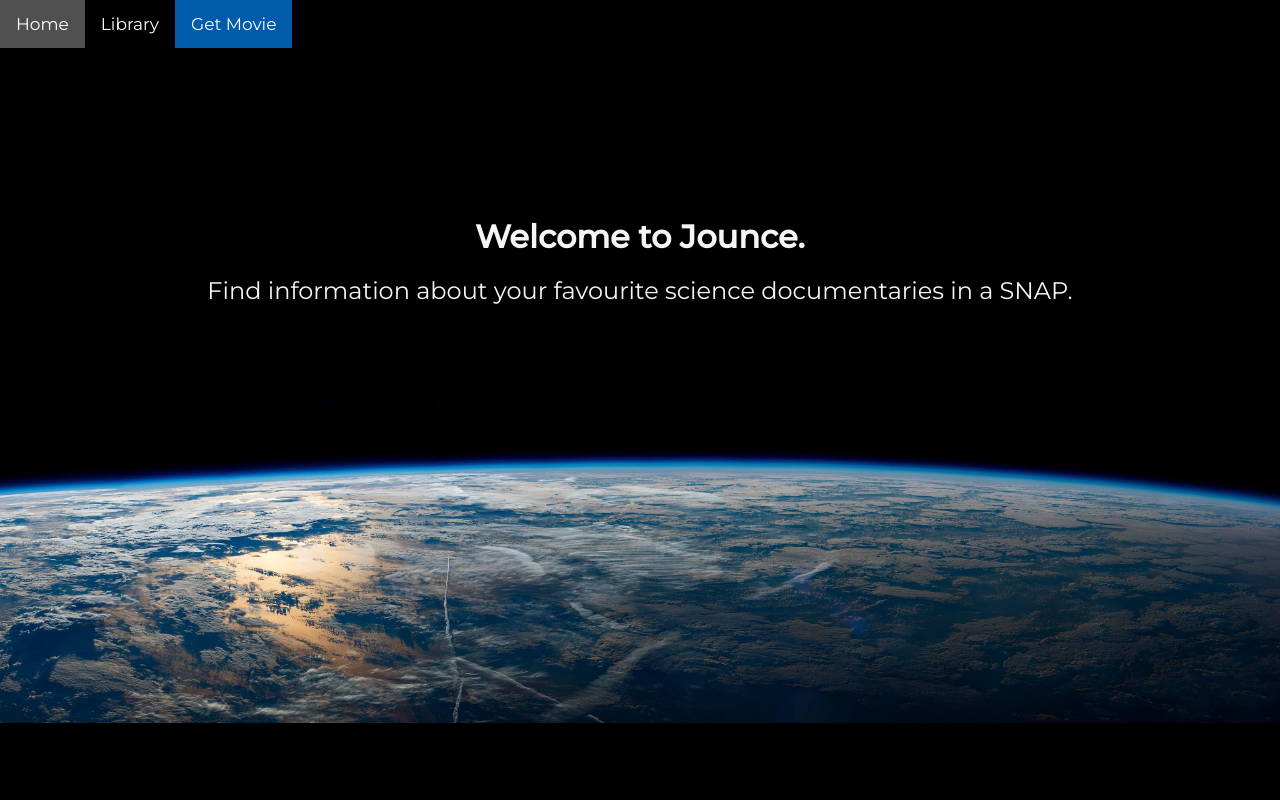
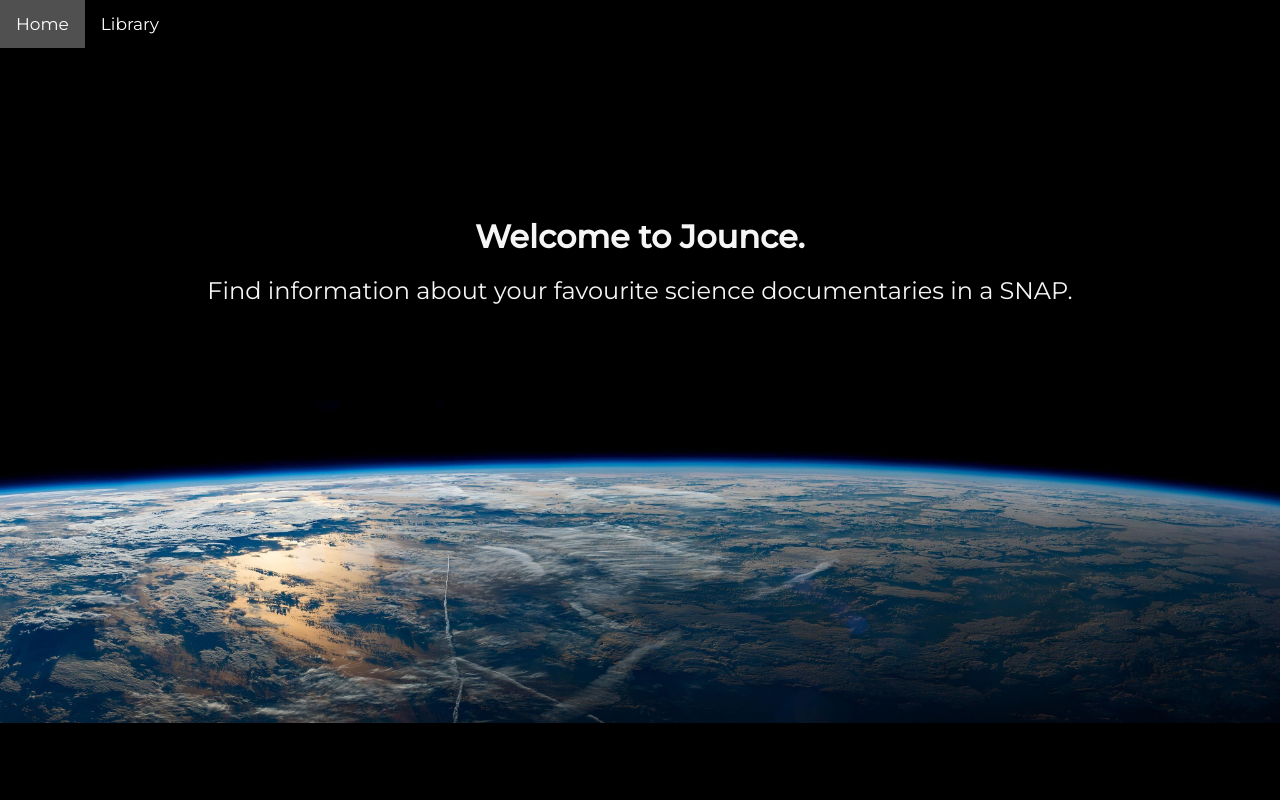
Before and after one commit to JLi314/Jounce, a website: page index.html in a window 1280 px wide. Shown: the top 800 px of the page. Drawn offline with Linux system fonts and the light colour scheme.

Commit message:
Commented out unused parts of code

```diff
--- a/index.html
+++ b/index.html
@@ -18,7 +18,7 @@
     <div class="topnav">
       <a class="active" href="./index.html">Home</a>
       <a href="./library.html">Library</a>
-      <div class="dropdown">
+      <!-- <div class="dropdown">
         <button class="dropbtn">Get Movie</button>
         <div class="dropdown-content">
           <a href="./movie.html">1</a>
@@ -42,7 +42,7 @@
           <a>19</a>
           <a>20</a>
         </div>
-      </div>
+      </div> -->
     </div>
     <div class="hero">
       <img class="hero-image" src="earth-meets-space.jpg" />
```
